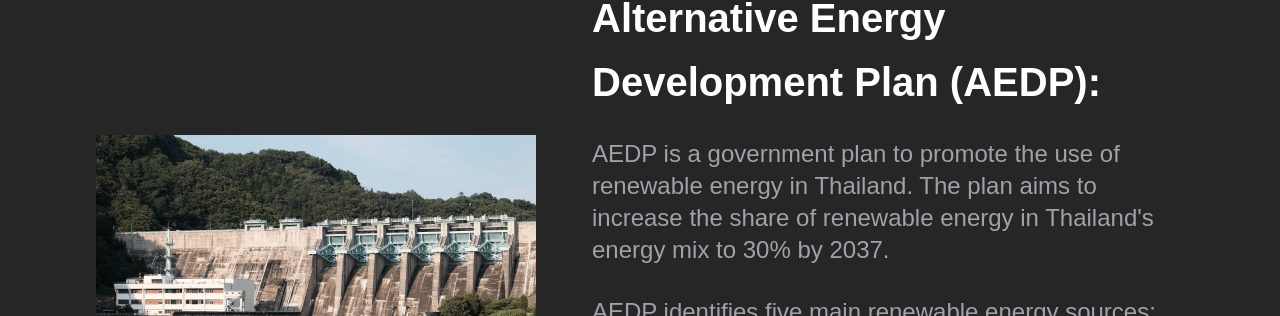
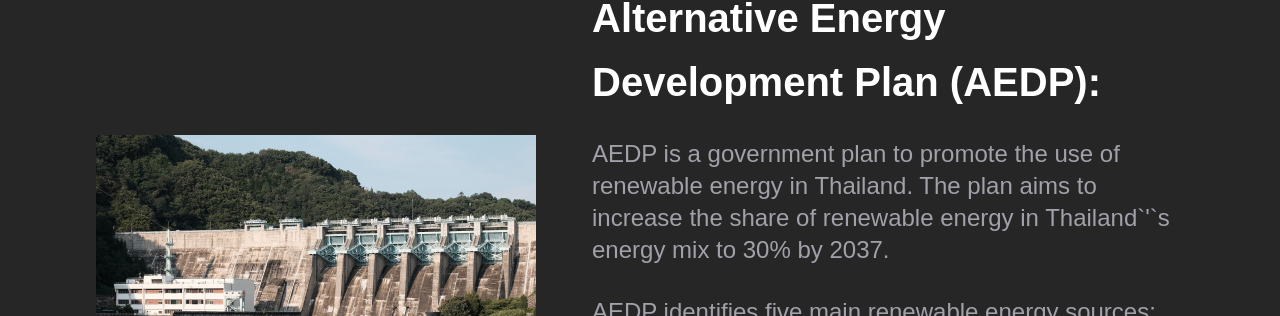
Before and after one commit to owo93/sk-sdg-13, a Next.js app: page /action/energy in a window 1280 px wide. Shown: the part 837-1153 px from the top of the page. Built offline with nearby package versions, Linux system fonts and the light colour scheme.

Commit message:
Minor changes

```diff
--- a/components/Card.js
+++ b/components/Card.js
@@ -1,3 +1,4 @@
+import Link from "next/link";
 import React from "react";
 
 export default function Card({ title, body }) {
@@ -7,8 +8,8 @@ export default function Card({ title, body }) {
         {title}
       </p>
       <p className="mb-3 font-normal text-gray-700">{body}</p>
-      <a
-        href="#"
+      <Link
+        href="/action/energy"
         className="inline-flex items-center rounded-lg bg-blue-700 px-3 py-2 text-center text-sm font-medium text-white hover:bg-blue-800 focus:outline-none focus:ring-4 focus:ring-blue-300">
         Read more
         <svg
@@ -25,7 +26,7 @@ export default function Card({ title, body }) {
             d="M1 5h12m0 0L9 1m4 4L9 9"
           />
         </svg>
-      </a>
+      </Link>
     </div>
   );
 }
--- a/pages/action/energy.js
+++ b/pages/action/energy.js
@@ -52,7 +52,7 @@ export default function Energy() {
             <p className="text-2xl text-zinc-400">
               AEDP is a government plan to promote the use of renewable energy
               in Thailand. The plan aims to increase the share of renewable
-              energy in Thailand's energy mix to 30% by 2037.
+              energy in Thailand`&apos;`s energy mix to 30% by 2037.
             </p>
             <p className="text-2xl text-zinc-400">
               AEDP identifies five main renewable energy sources: biomass,
```
